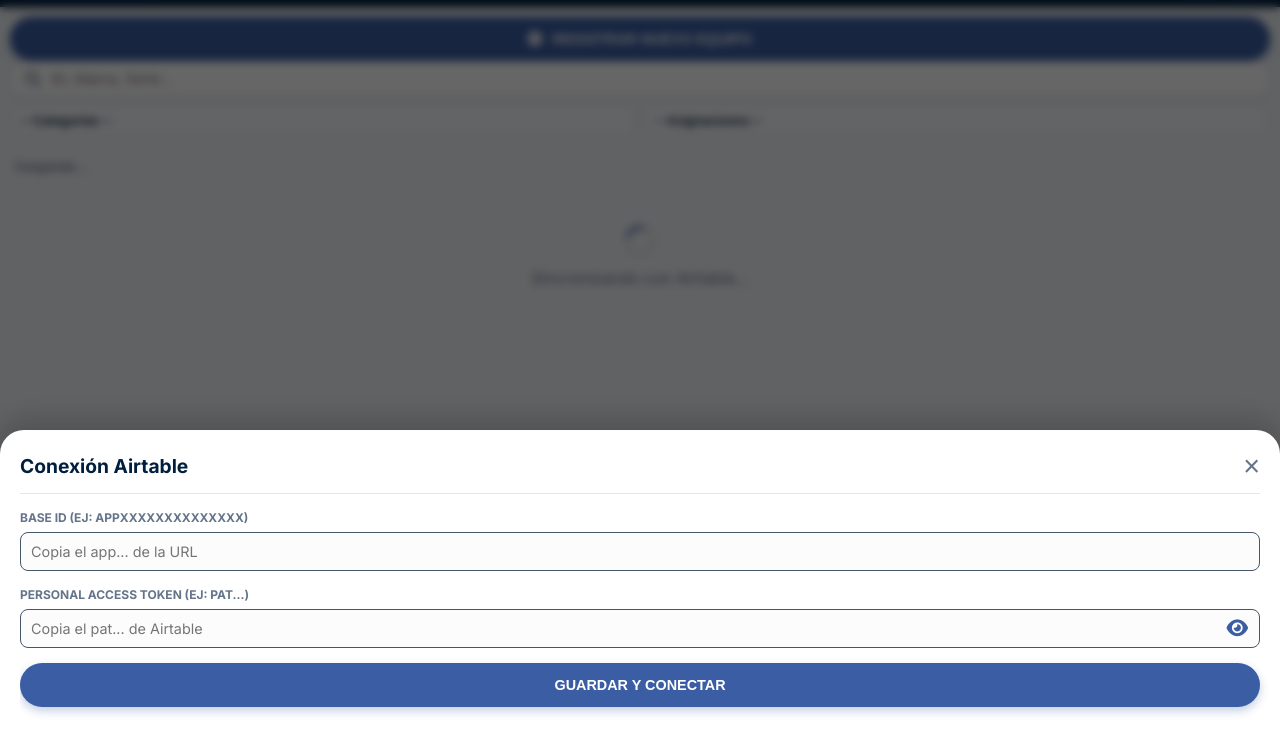
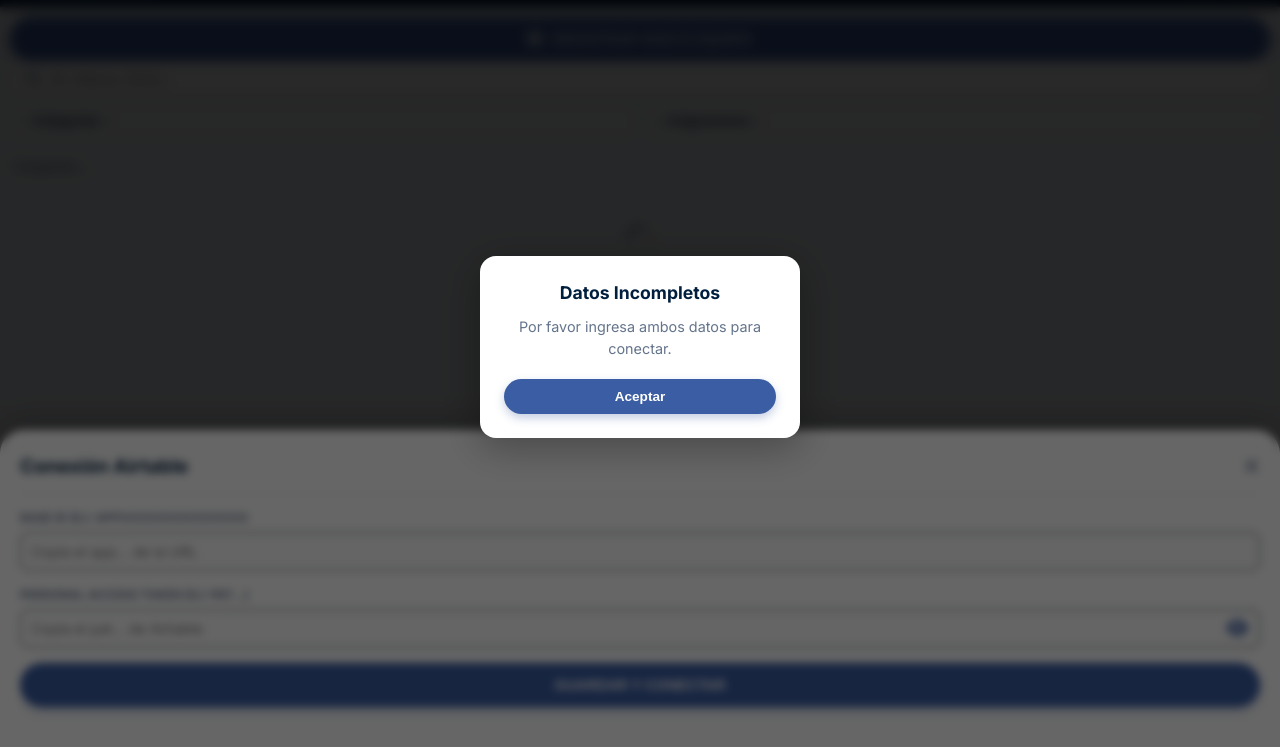
Before and after one commit to mannyg1959/MalInventario-App, a plain HTML site: page index.html in a window 1280 px wide. Both pictures are taken after a click on the button "GUARDAR Y CONECTAR". Shown: the part 53-800 px from the top of the page. Drawn offline with Linux system fonts and the light colour scheme.

Commit message:
Add custom UI modal for alerts and confirms

```diff
--- a/index.html
+++ b/index.html
@@ -203,6 +203,18 @@
         </div>
     </div>
 
+    <!-- Confirm Modal -->
+    <div id="mob-confirm-overlay" class="modal-overlay-mobile hidden" style="z-index: 3000; align-items: center;">
+        <div class="confirm-dialog">
+            <h3 id="mob-confirm-title">Atención</h3>
+            <p id="mob-confirm-message">¿Estás seguro?</p>
+            <div class="confirm-actions">
+                <button id="mob-confirm-cancel" class="btn btn-secondary-mobile" style="margin-top: 0;">Cancelar</button>
+                <button id="mob-confirm-ok" class="btn btn-primary-mobile" style="margin-top: 0; background-color: var(--error);">Aceptar</button>
+            </div>
+        </div>
+    </div>
+
     <!-- Scripts -->
     <script src="mobile-script.js?v=206"></script>
 </body>
--- a/mobile-script.js
+++ b/mobile-script.js
@@ -520,7 +520,8 @@
     },
 
     async deleteAsset(id) {
-        if (!confirm('¿Estás seguro de que deseas eliminar este registro?')) return;
+        const wantsToDelete = await ui.confirm('¿Estás seguro de que deseas eliminar este registro permanentemente?', 'Eliminar Equipo');
+        if (!wantsToDelete) return;
         try {
             await api.delete('Assets', id);
             this.showToast('🗑️ Registro Eliminado');
@@ -596,10 +597,13 @@
             <button id="save-config" class="btn btn-primary-mobile">GUARDAR Y CONECTAR</button>
         `;
         modal.classList.remove('hidden');
-        document.getElementById('save-config').onclick = () => {
+        document.getElementById('save-config').onclick = async () => {
             const bid = document.getElementById('config-base').value.trim();
             const key = document.getElementById('config-key').value.trim();
-            if (!bid || !key) return alert('Datos necesarios');
+            if (!bid || !key) {
+                await ui.alert('Por favor ingresa ambos datos para conectar.', 'Datos Incompletos');
+                return;
+            }
             localStorage.setItem('airtable_base_id', bid);
             localStorage.setItem('airtable_api_key', key);
             location.reload();
@@ -612,6 +616,62 @@
 
     previewImage(url) {
         if (url) window.open(url, '_blank');
+    },
+
+    async confirm(msg, title = "Atención", isDanger = true) {
+        return new Promise((resolve) => {
+            const overlay = document.getElementById('mob-confirm-overlay');
+            document.getElementById('mob-confirm-title').innerText = title;
+            document.getElementById('mob-confirm-message').innerText = msg;
+
+            const btnOk = document.getElementById('mob-confirm-ok');
+            if (isDanger) {
+                btnOk.style.backgroundColor = 'var(--error)';
+            } else {
+                btnOk.style.backgroundColor = 'var(--primary-color)';
+            }
+
+            const cleanup = (result) => {
+                overlay.classList.add('hidden');
+                btnOk.onclick = null;
+                document.getElementById('mob-confirm-cancel').onclick = null;
+                resolve(result);
+            };
+
+            btnOk.onclick = () => cleanup(true);
+            document.getElementById('mob-confirm-cancel').onclick = () => cleanup(false);
+
+            overlay.classList.remove('hidden');
+        });
+    },
+
+    async alert(msg, title = "Mensaje") {
+        return new Promise((resolve) => {
+            const overlay = document.getElementById('mob-confirm-overlay');
+            document.getElementById('mob-confirm-title').innerText = title;
+            document.getElementById('mob-confirm-message').innerText = msg;
+
+            const btnOk = document.getElementById('mob-confirm-ok');
+            const originalText = btnOk.innerText;
+            const originalBg = btnOk.style.backgroundColor;
+
+            btnOk.style.backgroundColor = 'var(--primary-color)';
+            btnOk.innerText = "Aceptar";
+
+            document.getElementById('mob-confirm-cancel').classList.add('hidden');
+
+            const cleanup = () => {
+                overlay.classList.add('hidden');
+                document.getElementById('mob-confirm-cancel').classList.remove('hidden');
+                btnOk.innerText = originalText;
+                btnOk.style.backgroundColor = originalBg;
+                btnOk.onclick = null;
+                resolve();
+            };
+
+            btnOk.onclick = cleanup;
+            overlay.classList.remove('hidden');
+        });
     }
 };
 
@@ -659,8 +719,9 @@
                 return;
             }
 
-            // Mostrar advertencia antes de salir
-            if (confirm("¿Estás seguro de que deseas salir de la aplicación?")) {
+            // Mostrar advertencia antes de salir usando el custom confirm
+            ui.confirm("¿Estás seguro de que deseas salir de la aplicación?", "Salir de la app").then(wantsToExit => {
+                if (wantsToExit) {
                     // Si acepta salir, retrocedemos nuevamente ya que nuestra "trampa" fue evadida
                     window.history.back();
                 } else {
@@ -668,5 +729,6 @@
                     window.history.pushState('forward', null, './#app');
                 }
             });
+        });
     }
 });
--- a/mobile-style.css
+++ b/mobile-style.css
@@ -598,6 +598,51 @@
     opacity: 0;
 }
 
+.confirm-dialog {
+    background: white;
+    width: 90%;
+    max-width: 320px;
+    margin: auto;
+    border-radius: 16px;
+    padding: 24px;
+    box-shadow: 0 10px 40px rgba(0, 0, 0, 0.3);
+    text-align: center;
+    animation: zoomIn 0.3s ease-out;
+}
+
+@keyframes zoomIn {
+    from {
+        transform: scale(0.9);
+        opacity: 0;
+    }
+    to {
+        transform: scale(1);
+        opacity: 1;
+    }
+}
+
+.confirm-dialog h3 {
+    color: var(--navy-blue);
+    margin-bottom: 10px;
+    font-size: 1.1rem;
+}
+
+.confirm-dialog p {
+    color: var(--text-muted);
+    font-size: 0.9rem;
+    margin-bottom: 20px;
+}
+
+.confirm-actions {
+    display: flex;
+    gap: 10px;
+}
+.confirm-actions .btn {
+    flex: 1;
+    padding: 10px;
+    font-size: 0.85rem;
+}
+
 /* MODALS */
 .modal-overlay-mobile {
     position: fixed;
```
Lines whose indentation alone changed are shown as unchanged.
